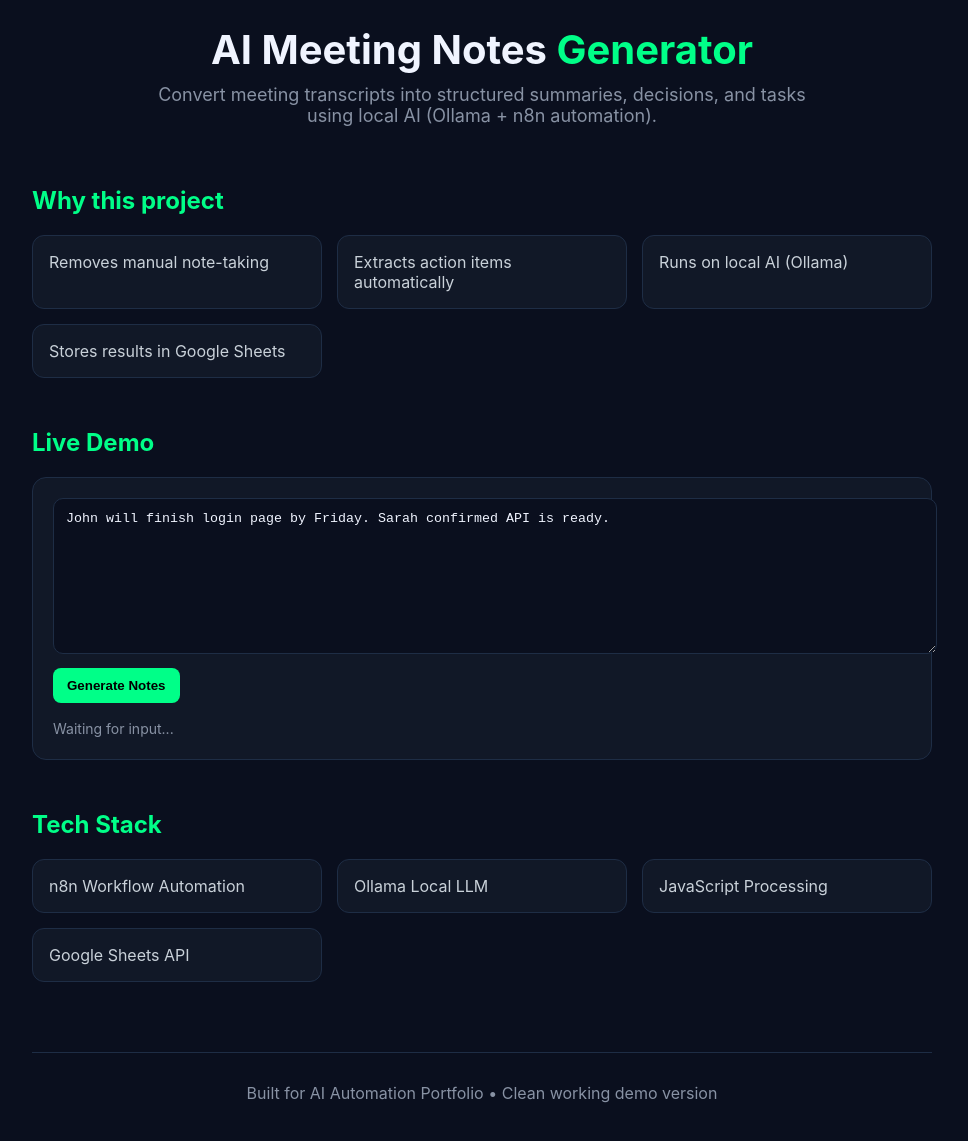
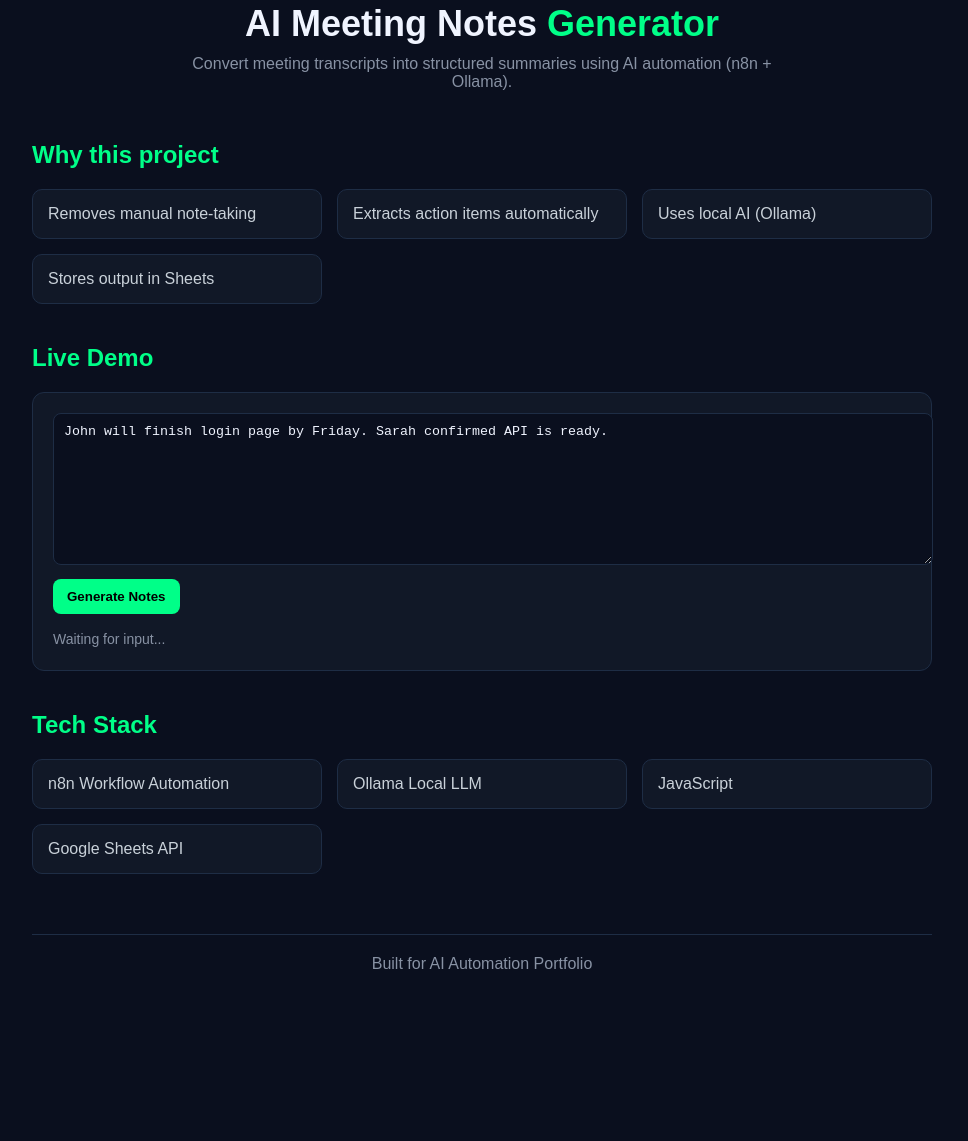
Before and after one commit to vineela959/ai-meeting-notes-generator, a plain HTML site: page index.html in a window 1280 px wide. Shown: the part 125-1266 px from the top of the page, without its empty margins (158-1126 px from the left). After the commit the page ends 1168 px from the top, so only its background shows below. Drawn offline with Linux system fonts and the light colour scheme.

Commit message:
Update portfolio landing page
Improved AI Meeting Notes Generator landing page with cleaner layout, added demo section, and better project presentation for GitHub Pages.

```diff
--- a/index.html
+++ b/index.html
@@ -1,6 +1,5 @@
 <!DOCTYPE html>
 <html lang="en">
-
 <head>
 <meta charset="UTF-8" />
 <meta name="viewport" content="width=device-width, initial-scale=1.0"/>
@@ -9,7 +8,7 @@
 <style>
 body{
 margin:0;
-font-family:Inter, sans-serif;
+font-family:Arial, sans-serif;
 background:#0A0F1E;
 color:#F0F4FF;
 }
@@ -17,7 +16,7 @@ color:#F0F4FF;
 .container{
 max-width:900px;
 margin:auto;
-padding:60px 20px;
+padding:50px 20px;
 }
 
 /* NAV */
@@ -25,7 +24,7 @@ nav{
 display:flex;
 justify-content:space-between;
 align-items:center;
-margin-bottom:50px;
+margin-bottom:40px;
 }
 
 .logo{
@@ -45,11 +44,11 @@ font-weight:600;
 /* HERO */
 .hero{
 text-align:center;
-margin-bottom:60px;
+margin-bottom:50px;
 }
 
 .hero h1{
-font-size:40px;
+font-size:36px;
 margin-bottom:10px;
 }
 
@@ -59,30 +58,30 @@ color:#00FF88;
 
 .hero p{
 color:#8892A4;
-max-width:650px;
+max-width:600px;
 margin:auto;
-font-size:18px;
+font-size:16px;
 }
 
-/* SECTION */
+/* SECTION TITLE */
 h2{
 color:#00FF88;
-margin-top:50px;
+margin-top:40px;
 }
 
-/* CARDS */
+/* GRID */
 .grid{
 display:grid;
 grid-template-columns:repeat(auto-fit,minmax(220px,1fr));
 gap:15px;
-margin-top:20px;
+margin-top:15px;
 }
 
 .card{
 background:#111827;
 border:1px solid #1E2D45;
-padding:16px;
-border-radius:12px;
+padding:15px;
+border-radius:10px;
 color:#C9D1D9;
 }
 
@@ -90,9 +89,9 @@ color:#C9D1D9;
 .demo{
 background:#111827;
 border:1px solid #1E2D45;
-border-radius:14px;
+border-radius:12px;
 padding:20px;
-margin-top:20px;
+margin-top:15px;
 }
 
 textarea{
@@ -101,8 +100,8 @@ height:130px;
 background:#0A0F1E;
 color:#F0F4FF;
 border:1px solid #1E2D45;
-border-radius:10px;
-padding:12px;
+border-radius:8px;
+padding:10px;
 font-family:monospace;
 resize:vertical;
 outline:none;
@@ -128,10 +127,10 @@ line-height:1.5;
 /* FOOTER */
 footer{
 text-align:center;
-margin-top:70px;
+margin-top:60px;
 color:#8892A4;
 border-top:1px solid #1E2D45;
-padding:30px;
+padding:20px;
 }
 </style>
 
@@ -151,7 +150,7 @@ padding:30px;
 <div class="hero">
 <h1>AI Meeting Notes <span>Generator</span></h1>
 <p>
-Convert meeting transcripts into structured summaries, decisions, and tasks using local AI (Ollama + n8n automation).
+Convert meeting transcripts into structured summaries using AI automation (n8n + Ollama).
 </p>
 </div>
 
@@ -160,8 +159,8 @@ Convert meeting transcripts into structured summaries, decisions, and tasks usin
 <div class="grid">
 <div class="card">Removes manual note-taking</div>
 <div class="card">Extracts action items automatically</div>
-<div class="card">Runs on local AI (Ollama)</div>
-<div class="card">Stores results in Google Sheets</div>
+<div class="card">Uses local AI (Ollama)</div>
+<div class="card">Stores output in Sheets</div>
 </div>
 
 <!-- DEMO -->
@@ -169,9 +168,7 @@ Convert meeting transcripts into structured summaries, decisions, and tasks usin
 
 <div class="demo">
 
-<textarea id="inputBox">
-John will finish login page by Friday. Sarah confirmed API is ready.
-</textarea>
+<textarea id="inputBox">John will finish login page by Friday. Sarah confirmed API is ready.</textarea>
 
 <button onclick="generate()">Generate Notes</button>
 
@@ -186,13 +183,13 @@ Waiting for input...
 <div class="grid">
 <div class="card">n8n Workflow Automation</div>
 <div class="card">Ollama Local LLM</div>
-<div class="card">JavaScript Processing</div>
+<div class="card">JavaScript</div>
 <div class="card">Google Sheets API</div>
 </div>
 
 <!-- FOOTER -->
 <footer>
-Built for AI Automation Portfolio • Clean working demo version
+Built for AI Automation Portfolio
 </footer>
 
 </div>
```
